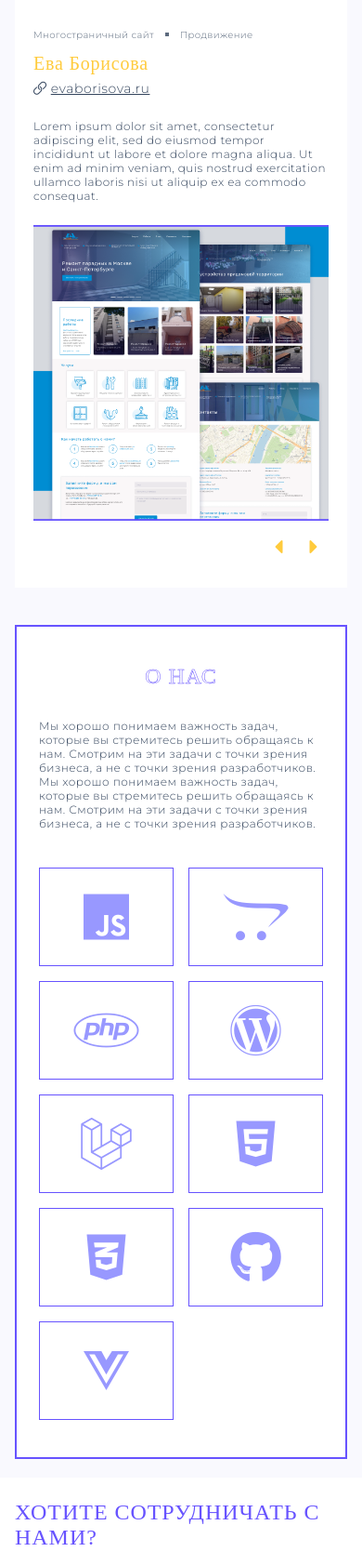
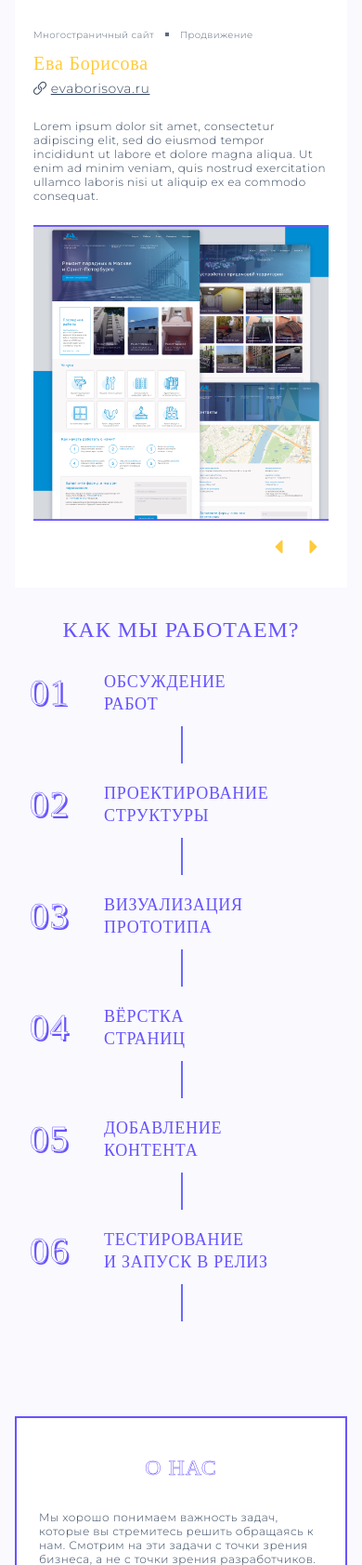
Before and after one commit to sergeygutovskiy/web-studio, a PHP site: page / in a window 390 px wide. Shown: the part 1371-3054 px from the top of the page at 93% size. Run offline with PHP 8.4, Linux system fonts and the light colour scheme; some web fonts are replaced.

Commit message:
add timeline block

```diff
--- a/index.php
+++ b/index.php
@@ -199,6 +199,42 @@
 							</div>
 						</div>
 					</div>
+				</div>
+			</div>
+		</div>
+	</section>
+
+	<section class="work">
+		<h2 class="work__title">КАК МЫ РАБОТАЕМ?</h2>
+
+		<div class="work__timeline">
+			<div class="work__timeline-row">
+				<div class="work__timeline-col">
+					<div class="work__timeline-number">01</div>
+					<div class="work__timeline-title">ОБСУЖДЕНИЕ <br> РАБОТ</div>
+				</div>
+				<div class="work__timeline-col">
+					<div class="work__timeline-number">02</div>
+					<div class="work__timeline-title">ПРОЕКТИРОВАНИЕ <br> СТРУКТУРЫ</div>
+				</div>
+				<div class="work__timeline-col">
+					<div class="work__timeline-number">03</div>
+					<div class="work__timeline-title">ВИЗУАЛИЗАЦИЯ <br> ПРОТОТИПА</div>
+				</div>
+			</div>
+			<div class="work__timeline-line"></div>
+			<div class="work__timeline-row">
+				<div class="work__timeline-col">
+					<div class="work__timeline-number">04</div>
+					<div class="work__timeline-title">ВЁРСТКА <br> СТРАНИЦ</div>
+				</div>
+				<div class="work__timeline-col">
+					<div class="work__timeline-number">05</div>
+					<div class="work__timeline-title">ДОБАВЛЕНИЕ <br >КОНТЕНТА</div>
+				</div>
+				<div class="work__timeline-col">
+					<div class="work__timeline-number">06</div>
+					<div class="work__timeline-title">ТЕСТИРОВАНИЕ <br> И ЗАПУСК В РЕЛИЗ</div>
 				</div>
 			</div>
 		</div>
--- a/styles.css
+++ b/styles.css
@@ -528,6 +528,165 @@ nav {
 }
 
 /*
+	:work
+*/
+
+.work {
+	margin: 80px 32px;
+}
+
+.work__title {
+	text-align: right;
+}
+
+.work__timeline {
+	margin-top: 80px;
+}
+
+.work__timeline-row {
+	display: flex;
+	justify-content: space-between;
+
+	padding: 0 72px;
+	border-top: solid 1px #6753FF;
+}
+
+.work__timeline-row:nth-child(odd):not(:last-child)	 {
+	border-right: solid 1px #6753FF;
+	border-bottom: solid 1px #6753FF;
+}
+
+.work__timeline-line {
+	height: 124px;
+	border-left: solid 1px #6753FF;
+}
+
+.work__timeline-col {
+	position: relative;
+	top: -2px;
+
+	display: flex;
+	padding: 48px 0;
+
+	font-size: 20px;
+	line-height: 26px;
+	letter-spacing: 0.04em;
+	color: #6753FF;
+}
+
+.work__timeline-row:first-child {
+	padding-left: 0;
+}
+
+.work__timeline-row:last-child {
+	padding-right: 0;
+}
+
+.work__timeline-row:last-child .work__timeline-col:last-child {
+	background-color: #F9F9FE;
+}
+
+.work__timeline-row:last-child .work__timeline-col:last-child .work__timeline-title {
+	padding-right: 72px;
+}
+
+.work__timeline-row:first-child .work__timeline-col:first-child .work__timeline-number {
+	padding-left: calc(72px + 0);
+}
+
+.work__timeline-number {
+	position: relative;
+	top: -82px;
+
+	padding: 0 32px;
+	background-color: #F9F9FE;
+
+	-webkit-text-stroke: 1px #6753FF;
+	text-shadow: 4px 4px 0px #6753FF;
+	font-size: 64px;
+	line-height: 64px;
+	letter-spacing: 0.04em;
+	color: white;
+}
+
+@media screen and (max-width: 768px)
+{
+	.work {
+		margin-top: 32px;
+	}
+
+	.work__title {
+		text-align: center;
+	}
+
+	.work__timeline {
+		margin-top: 32px;
+	}
+
+	.work__timeline-line {
+		display: none;
+	}
+
+	.work__timeline-row {
+		flex-direction: column;
+
+		border: none;
+		padding: 0;
+	}
+
+	.work__timeline-col::before {
+		content: '';
+		position: absolute;
+		width: 2px;
+		height: 40px;
+		left: 50%;
+		top: 50%;
+		background-color: #6b6afc;
+	}
+
+	.work__timeline-col::after {
+		margin: 16px auto;
+		flex: 0 0 100%;
+
+		content: '';
+		display: block;
+
+		width: 2px;
+		height: 40px;
+	}
+
+	.work__timeline-row:nth-child(odd):not(:last-child)	 {
+		border: none;
+	}
+
+	.work__timeline-row:last-child .work__timeline-col:last-child .work__timeline-title {
+		padding: 0;
+	}
+
+	.work__timeline-col {
+		padding: 0;
+		align-items: center;
+		flex-wrap: wrap;
+
+		font-size: 18px;
+		line-height: 24px;
+	}
+
+	.work__timeline-number {
+		top: 0;
+
+		width: 80px;
+		padding: 0;
+
+		-webkit-text-stroke: 0.5px #6753FF;
+		text-shadow: 2px 2px 0px #6753FF;
+
+		font-size: 40px;
+		line-height: 40px;
+	}
+}
+
+/*
 	:about
 */
 
@@ -615,15 +774,9 @@ nav {
 
 	.about__logos	 {
 		margin-top: 40px;
-
-		/*margin-bottom: -8px;*/
-		/*margin-right: -8px;*/
 	}
 
 	.about__logo {
-		/*margin-right: 8px;*/
-		/*margin-bottom: 8px;*/
-
 		width: calc(50% - 16px);
 	}
 
```
